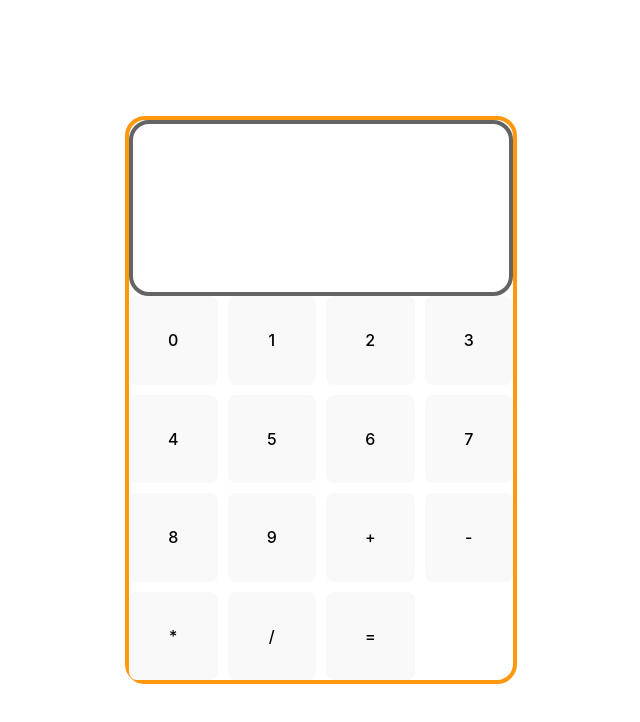
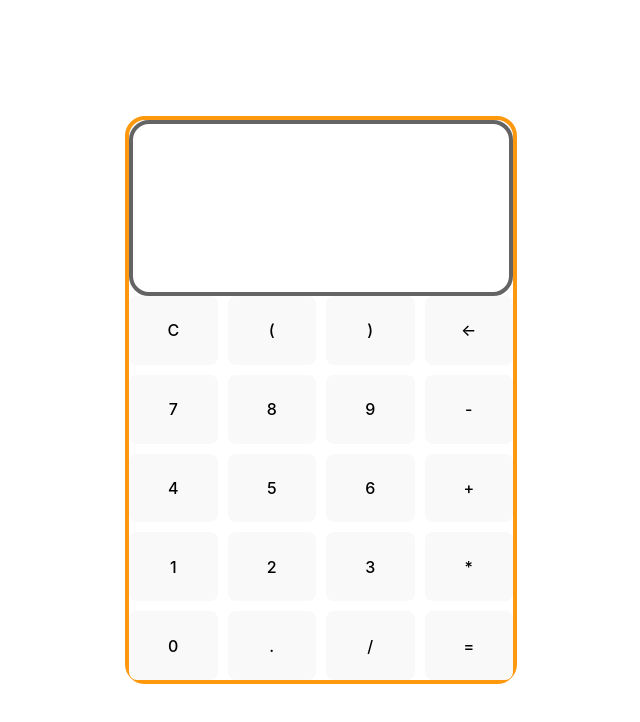
Before and after one commit to Alex9600t/react-calc, a React (Vite) app in the folder calc/: page / in a window 1280 px wide. Shown: the top 722 px of the page, without its empty margins (319-959 px from the left). Built offline with nearby package versions, Linux system fonts and the light colour scheme.

Commit message:
added FUCKING working JSX code

```diff
--- a/calc/src/App.css
+++ b/calc/src/App.css
@@ -21,7 +21,7 @@
   flex: 1;
   display: grid;
   grid-template-columns: repeat(4, 1fr); /* 4 равных столбца */
-  grid-template-rows: repeat(4, 1fr);    /* 4 равных строки */
+  grid-template-rows: repeat(5, 1fr);    /* 4 равных строки */
   gap: 10px;
 }
 
--- a/calc/src/App.jsx
+++ b/calc/src/App.jsx
@@ -5,7 +5,8 @@ import './App.css'
 
 function App() {
   const [expression, setCount] = useState('')
-
+  const sim1 = '(';
+  const sim2 = ')';
 
   return (
     <>
@@ -14,8 +15,41 @@ function App() {
           {expression}
         </div>
         <div className="UI">
-          <button onClick={() => setCount((expression) => expression += '0')} className="item class0">
-            <span>0</span>
+        <button onClick={() => setCount((expression) => expression = '')} className="item class7">
+            <span>C</span>
+          </button>
+          <button onClick={() => setCount((expression) => expression += '(')} className="item class7">
+            <span>{sim1}</span>
+          </button>
+          <button onClick={() => setCount((expression) => expression += ')')} className="item class7">
+            <span>{sim2}</span>
+          </button>
+          <button onClick={() => setCount((expression) => expression = expression.slice(0, -1))} className="item class0">
+            <span>←</span>
+          </button>
+          <button onClick={() => setCount((expression) => expression += '7')} className="item class7">
+            <span>7</span>
+          </button>
+          <button onClick={() => setCount((expression) => expression += '8')} className="item class8">
+            <span>8</span>
+          </button>
+          <button onClick={() => setCount((expression) => expression += '9')} className="item class9">
+            <span>9</span>
+          </button>
+          <button onClick={() => setCount((expression) => expression += '-')} className="item minus">
+            <span>-</span>
+          </button>
+          <button onClick={() => setCount((expression) => expression += '4')} className="item class4">
+            <span>4</span>
+          </button>
+          <button onClick={() => setCount((expression) => expression += '5')} className="item class5">
+            <span>5</span>
+          </button>
+          <button onClick={() => setCount((expression) => expression += '6')} className="item class6">
+            <span>6</span>
+          </button>
+          <button onClick={() => setCount((expression) => expression += '+')} className="item plus">
+            <span>+</span>
           </button>
           <button onClick={() => setCount((expression) => expression += '1')} className="item class1" >
             <span>1</span>
@@ -26,32 +60,14 @@ function App() {
           <button onClick={() => setCount((expression) => expression += '3')} className="item class3">
             <span>3</span>
           </button>
-          <button onClick={() => setCount((expression) => expression += '4')} className="item class4">
-            <span>4</span>
-          </button>
-          <button onClick={() => setCount((expression) => expression += '5')} className="item class5">
-            <span>5</span>
-          </button>
-          <button onClick={() => setCount((expression) => expression += '6')} className="item class6">
-            <span>6</span>
-          </button>
-          <button onClick={() => setCount((expression) => expression += '7')} className="item class7">
-            <span>7</span>
-          </button>
-          <button onClick={() => setCount((expression) => expression += '8')} className="item class8">
-            <span>8</span>
-          </button>
-          <button onClick={() => setCount((expression) => expression += '9')} className="item class9">
-            <span>9</span>
-          </button>
-          <button onClick={() => setCount((expression) => expression += '+')} className="item plus">
-            <span>+</span>
-          </button>
-          <button onClick={() => setCount((expression) => expression += '-')} className="item minus">
-            <span>-</span>
-          </button>
           <button onClick={() => setCount((expression) => expression += '*')} className="item multiply">
             <span>*</span>
+          </button>
+          <button onClick={() => setCount((expression) => expression += '0')} className="item class0">
+            <span>0</span>
+          </button>
+          <button onClick={() => setCount((expression) => expression += '.')} className="item class0">
+            <span>.</span>
           </button>
           <button onClick={() => setCount((expression) => expression += '/')} className="item divide">
             <span>/</span>
```
